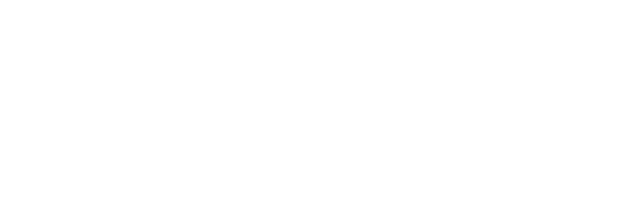
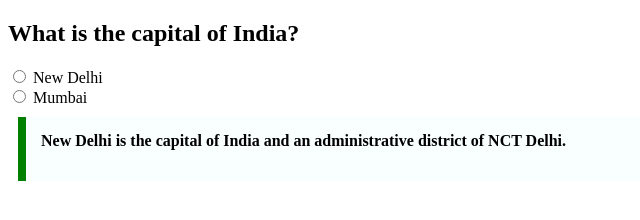
Before and after one commit to acciojob/trivia-daringsingh22, a website: page main.html in a window 1280 px wide. Shown: the whole page, without its empty margins (0-640 px from the left). Drawn offline with Linux system fonts and the light colour scheme.

Commit message:
created a submission

```diff
--- a/main.html
+++ b/main.html
@@ -8,6 +8,24 @@
 
 <body>
 	<!-- the entire body must be written by student -->
+	<div>
+      <h2>What is the capital of India?</h2>
+      <div>
+        <input type="radio" name="capital" id="New_Delhi" />
+        <label for="New_Delhi">New Delhi</label>
+      </div>
+      <div>
+        <input type="radio" name="capital" id="Mumbai" />
+        <label for="Mumbai">Mumbai</label>
+      </div>
+    </div>
+    <blockquote cite="https://en.wikipedia.org/wiki/New_Delhi%22%3E
+      <p>
+        New Delhi is the capital of India and an administrative district of NCT
+        Delhi.
+      </p>
+    </blockquote>
+
     <script type="text/javascript" src="./script.js">
 </script>
 
--- a/styles.css
+++ b/styles.css
@@ -1,2 +1,10 @@
 
 /* Your CSS Code here. */
+blockquote {
+        max-width: 600px;
+        margin: 10px;
+        padding: 15px;
+        border-left: 8px solid green;
+        background-color: #f8fffe;
+        font-weight: bold;
+      }
```
